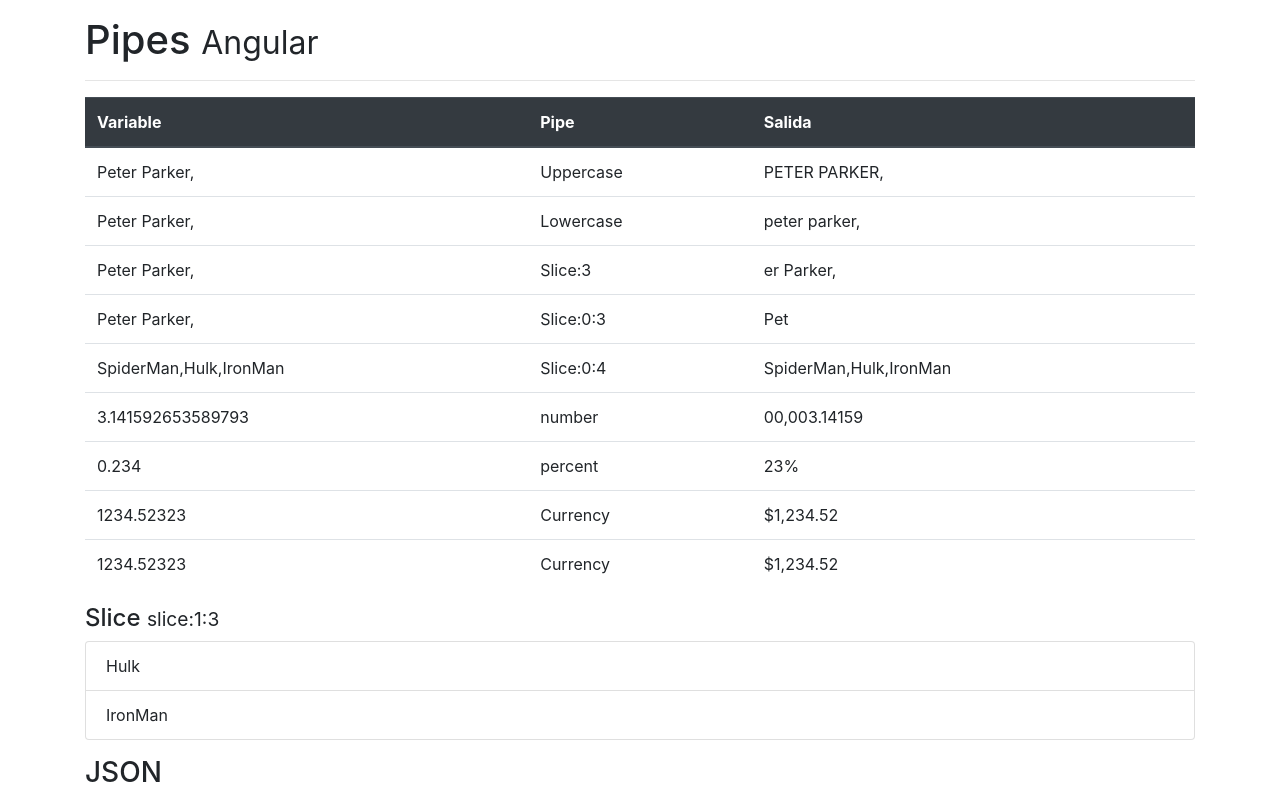
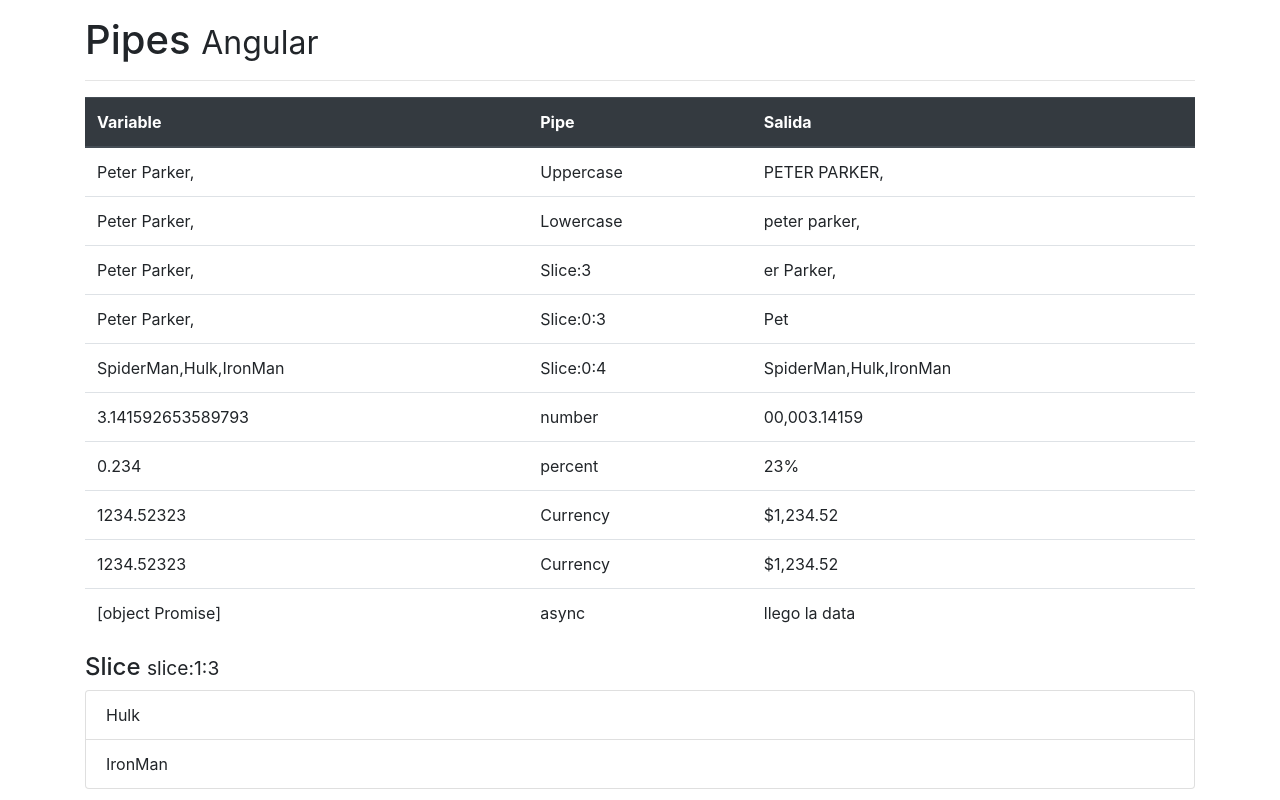
Before and after one commit to Jeor11/Pipes, an Angular app: page / in a window 1280 px wide. Shown: the top 800 px of the page. Built offline with nearby package versions, Linux system fonts and the light colour scheme.

Commit message:
asycronia pipes

```diff
--- a/src/app/app.component.html
+++ b/src/app/app.component.html
@@ -59,6 +59,12 @@
                         <td>{{ Salario | currency:'MXN':'symbol-narrow':'2.0-2' }}</td>
                     </tr>
 
+                    <tr>
+                        <td>{{ valorPromesa }}</td>
+                        <td>async </td>
+                        <td>{{ valorPromesa | async }}</td>
+                    </tr>
+
                 </tbody>
             </table>
         </div>
--- a/src/app/app.component.ts
+++ b/src/app/app.component.ts
@@ -1,4 +1,5 @@
 import { Component } from '@angular/core';
+
 
 @Component({
   selector: 'app-root',
@@ -12,6 +13,10 @@
   Porcentaje = 0.234;
   Salario = 1234.52323;
 
+  valorPromesa = new Promise<string> ( (resolve) => {
+  setTimeout( () => {resolve ('llego la data'); } , 3500);
+  });
+
   heroe = {
     nombre: 'Logan',
     clave: 'Wolverine',
```
